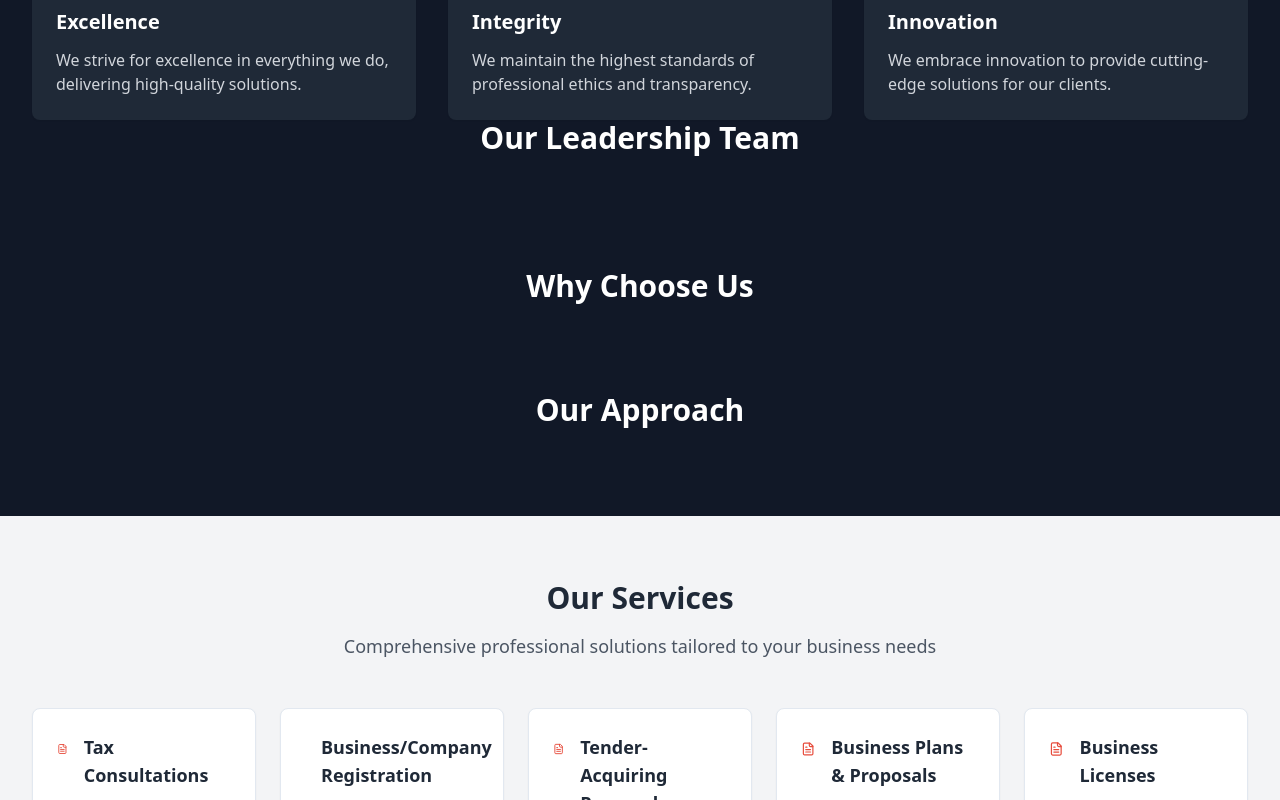
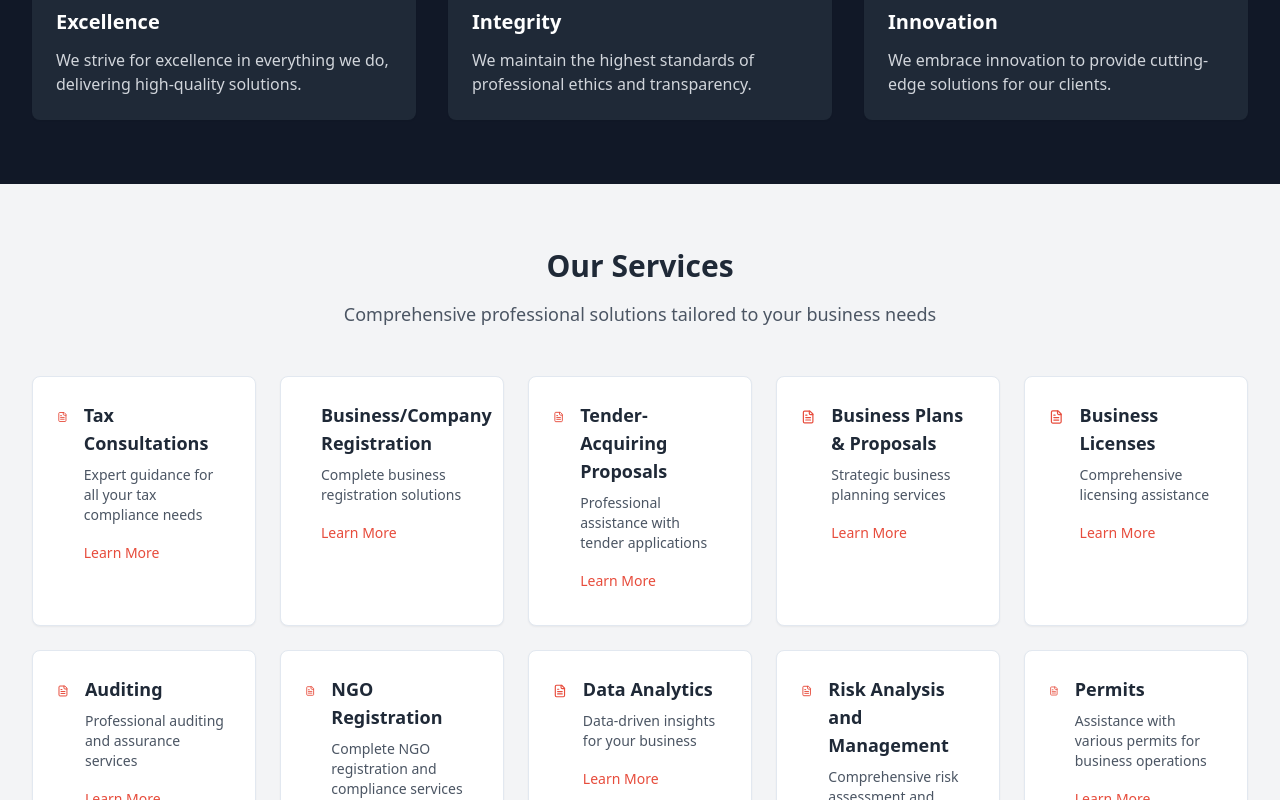
Before and after one commit to johngora21/ronaconsultants, a React (Vite) app: page / in a window 1280 px wide. Shown: the part 1820-2620 px from the top of the page. Built offline with nearby package versions, Linux system fonts and the light colour scheme.

Commit message:
fix: remove unnecessary sections from AboutUs and Industries pages

```diff
--- a/src/pages/AboutUs.tsx
+++ b/src/pages/AboutUs.tsx
@@ -53,30 +53,6 @@ const AboutUs = ({ isSection = false }: AboutUsProps) => {
           </div>
         ))}
       </div>
-
-      {/* Team Section */}
-      <div className="space-y-8 sm:space-y-12">
-        <h2 className="text-2xl sm:text-3xl font-bold text-center text-white mb-6">Our Leadership Team</h2>
-        <div className="grid grid-cols-1 md:grid-cols-2 lg:grid-cols-3 gap-6 sm:gap-8">
-          {/* Team member cards would be populated here */}
-        </div>
-      </div>
-
-      {/* Why Choose Us Section */}
-      <div className="mt-12 sm:mt-16">
-        <h2 className="text-2xl sm:text-3xl font-bold text-center text-white mb-6">Why Choose Us</h2>
-        <div className="grid grid-cols-1 md:grid-cols-2 lg:grid-cols-3 gap-6 sm:gap-8">
-          {/* Why choose us cards would be populated here */}
-        </div>
-      </div>
-
-      {/* Our Approach Section */}
-      <div className="mt-12 sm:mt-16">
-        <h2 className="text-2xl sm:text-3xl font-bold text-center text-white mb-6">Our Approach</h2>
-        <div className="grid grid-cols-1 md:grid-cols-2 gap-6 sm:gap-8">
-          {/* Our approach cards would be populated here */}
-        </div>
-      </div>
     </div>
   );
 
--- a/src/pages/Industries.tsx
+++ b/src/pages/Industries.tsx
@@ -192,14 +192,6 @@ const Industries = ({ isSection = false }: IndustriesProps) => {
           </Card>
         ))}
       </div>
-
-      {/* Why Choose Us Section */}
-      <div className="mt-12 sm:mt-16">
-        <h2 className="text-2xl sm:text-3xl font-bold text-center text-white mb-6">Why Choose Us</h2>
-        <div className="grid grid-cols-1 md:grid-cols-2 lg:grid-cols-3 gap-6 sm:gap-8">
-          {/* Add Why Choose Us content here */}
-        </div>
-      </div>
     </div>
   );
 
```
